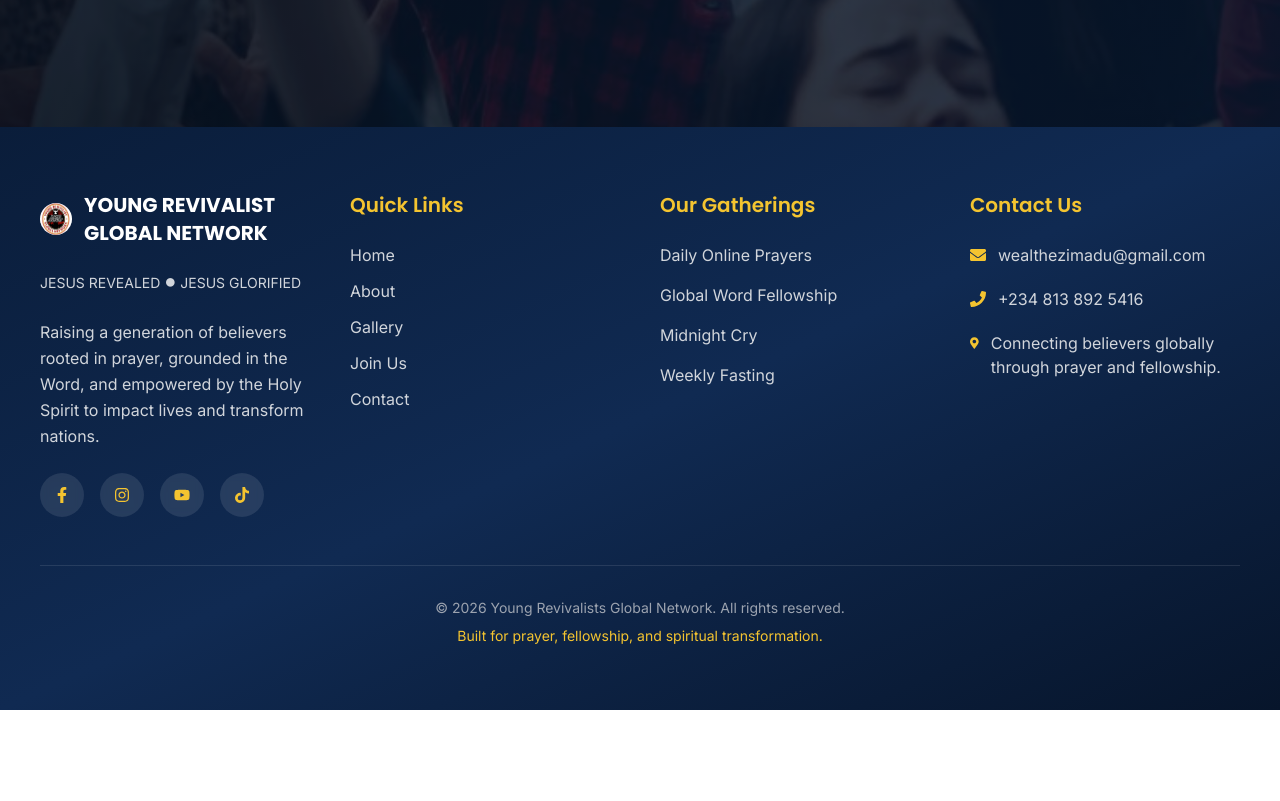
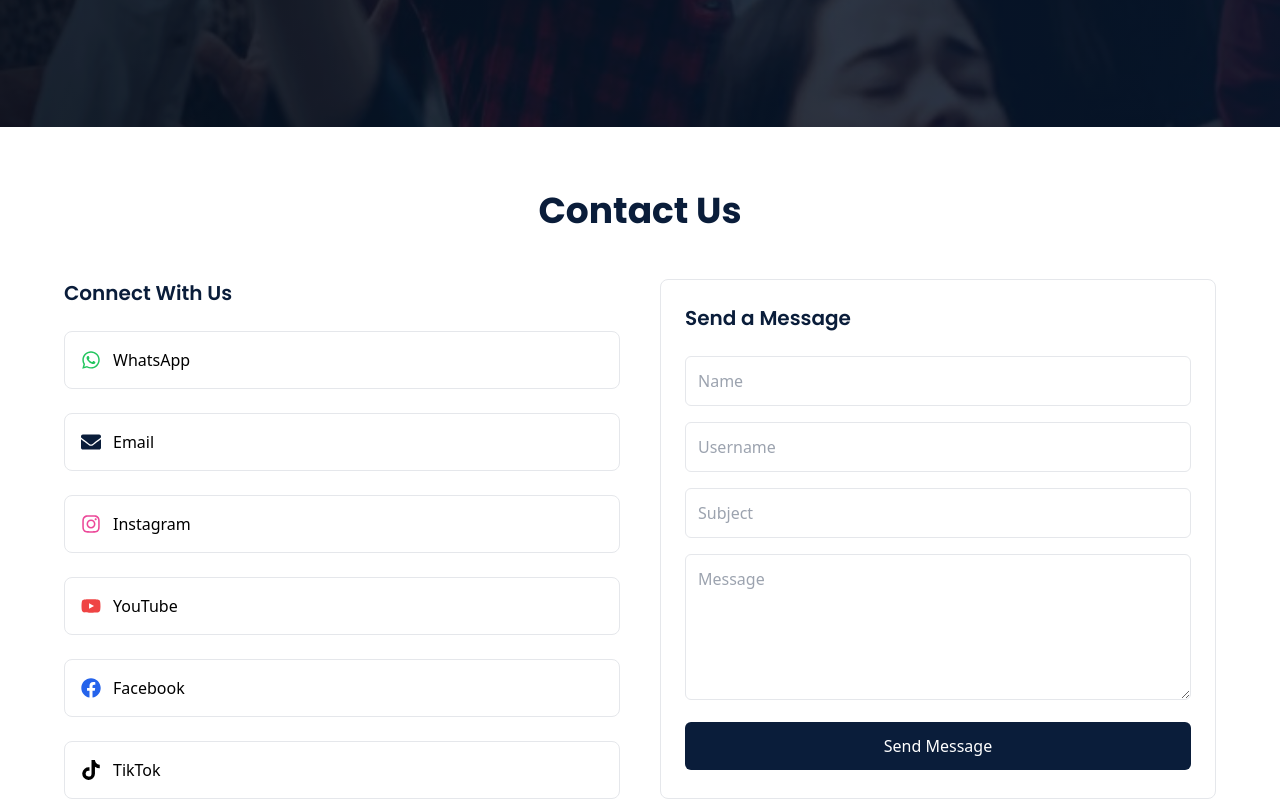
Before and after one commit to Daniella-fejiro/young-revivalist-global-network, a React (Vite) app: page /contact in a window 1280 px wide. Shown: the part 540-1341 px from the top of the page. Before the commit the page ends 1250 px from the top, so only its background shows below. Built offline with nearby package versions, Linux system fonts and the light colour scheme.

Commit message:
added contact page

```diff
--- a/src/pages/About.jsx
+++ b/src/pages/About.jsx
@@ -62,8 +62,8 @@ export default function About(){
     return(
         <div>
             <PagesHero
-                title={"ABOUT"}
-                subtitle={"Get To Know More About Us"}
+                title={"ABOUT YRGN"}
+                subtitle={"Discover our story, our mission, and the vision driving a generation of revivalists."}
                 backgroundImage={picture}/>
 
             <section className="bg-white py-20 px-6">
--- a/src/pages/Contact.jsx
+++ b/src/pages/Contact.jsx
@@ -1,20 +1,125 @@
 import PagesHero from "../components/PagesHero";
-import picture from "../assets/prayingteens.jpg"
+import picture from "../assets/prayingteens.jpg";
 import Footer from "../components/Footer";
+import { FaWhatsapp, FaEnvelope, FaInstagram, FaYoutube, FaFacebook, FaTiktok } from "react-icons/fa";
 
 
-export default function Contact(){
+export default function Contact() {
+return (
+    <div>
+        <PagesHero
+            title={"Get In Touch Today"}
+            subtitle={"We’re here to pray with you, guide you, and connect you to the community."}
+            backgroundImage={picture}
+        />
 
-    return(
-        <div>
-            <PagesHero
-                title={"CONTACT US"}
-                subtitle={"Get In Touch Today"}
-                backgroundImage={picture}/>
+        <div className="min-h-screen bg-white px-6 py-16">
+            {/* TITLE */}
+            <h1 className="text-3xl md:text-4xl font-poppins font-bold text-[#0a1d3a] text-center mb-12">
+            Contact Us
+            </h1>
 
+            {/* TWO COLUMNS */}
+            <div className="max-w-6xl mx-auto grid grid-cols-1 md:grid-cols-2 gap-10">
+            {/* ================= LEFT: SOCIALS ================= */}
+            <div className="space-y-6">
+                <h2 className="text-xl font-poppins font-semibold text-[#0a1d3a] mb-4">
+                Connect With Us
+                </h2>
 
-            <Footer />
+                <a
+                href="https://wa.me/081389254416"
+                target="_blank"
+                className="flex items-center gap-3 border p-4 rounded-lg hover:bg-gray-50 transition"
+                >
+                <FaWhatsapp className="text-green-500 text-xl" />
+                <span>WhatsApp</span>
+                </a>
+
+                <a
+                href="mailto:wealthezimadu@gmail.com"
+                className="flex items-center gap-3 border p-4 rounded-lg hover:bg-gray-50 transition"
+                >
+                <FaEnvelope className="text-[#0a1d3a] text-xl" />
+                <span>Email</span>
+                </a>
+
+                <a
+                href="https://www.instagram.com/sir_wealth_ezimadu?igsh=aDJkM21mdmUzbm5w"
+                className="flex items-center gap-3 border p-4 rounded-lg hover:bg-gray-50 transition"
+                >
+                <FaInstagram className="text-pink-500 text-xl" />
+                <span>Instagram</span>
+                </a>
+
+                <a
+                href="https://youtube.com/@sirwealthezimadu?si=7-Fp-roVynyRX3SH"
+                className="flex items-center gap-3 border p-4 rounded-lg hover:bg-gray-50 transition"
+                >
+                <FaYoutube className="text-red-500 text-xl" />
+                <span>YouTube</span>
+                </a>
+
+                <a
+                href="https://www.facebook.com/share/1HqK5aD8f5/"
+                className="flex items-center gap-3 border p-4 rounded-lg hover:bg-gray-50 transition"
+                >
+                <FaFacebook className="text-blue-600 text-xl" />
+                <span>Facebook</span>
+                </a>
+
+                <a
+                href="https://www.tiktok.com/@sirwealthezimadu?_r=1&_t=ZS-95pUgfAlBUS"
+                className="flex items-center gap-3 border p-4 rounded-lg hover:bg-gray-50 transition"
+                >
+                <FaTiktok className="text-black text-xl" />
+                <span>TikTok</span>
+                </a>
+            </div>
+
+            {/* ================= RIGHT: FORM ================= */}
+            <div className="border rounded-lg p-6">
+                <h2 className="text-xl font-poppins font-semibold text-[#0a1d3a] mb-6">
+                Send a Message
+                </h2>
+
+                <form className="space-y-4">
+                <input
+                    type="text"
+                    placeholder="Name"
+                    className="w-full border p-3 rounded-md focus:outline-none"
+                />
+
+                <input
+                    type="text"
+                    placeholder="Username"
+                    className="w-full border p-3 rounded-md focus:outline-none"
+                />
+
+                <input
+                    type="text"
+                    placeholder="Subject"
+                    className="w-full border p-3 rounded-md focus:outline-none"
+                />
+
+                <textarea
+                    rows="5"
+                    placeholder="Message"
+                    className="w-full border p-3 rounded-md focus:outline-none"
+                />
+
+                <button
+                    type="button"
+                    className="w-full bg-[#0a1d3a] text-white py-3 rounded-md hover:opacity-90 transition"
+                >
+                    Send Message
+                </button>
+                </form>
+            </div>
+            </div>
         </div>
-    )
 
+        <Footer />
+        </div>
+    );
 }
--- a/src/pages/Join.jsx
+++ b/src/pages/Join.jsx
@@ -9,8 +9,8 @@ export default function Join(){
     return(
         <div>
             <PagesHero
-                title={"JOIN YRGN"}
-                subtitle={"Be a Part of a Vibriant Community Today"}
+                title={"JOIN THE MOVEMENT"}
+                subtitle={"Be part of a generation awakened for revival, purpose, and kingdom impact."}
                 backgroundImage={picture}/>
 
             <div className="bg-white px-6 py-16 space-y-20">
@@ -33,7 +33,7 @@ export default function Join(){
                     </p>
 
                     <a
-                    href="https://wa.me/YOUR_NUMBER"
+                    href="https://chat.whatsapp.com/F5voC9BfVFC0SI2HAlhjgT?mode=gi_t"
                     target="_blank"
                     className="inline-flex items-center gap-3 bg-[#25D366] text-white px-8 py-4 rounded-full font-semibold hover:scale-105 transition"
                     >
```
